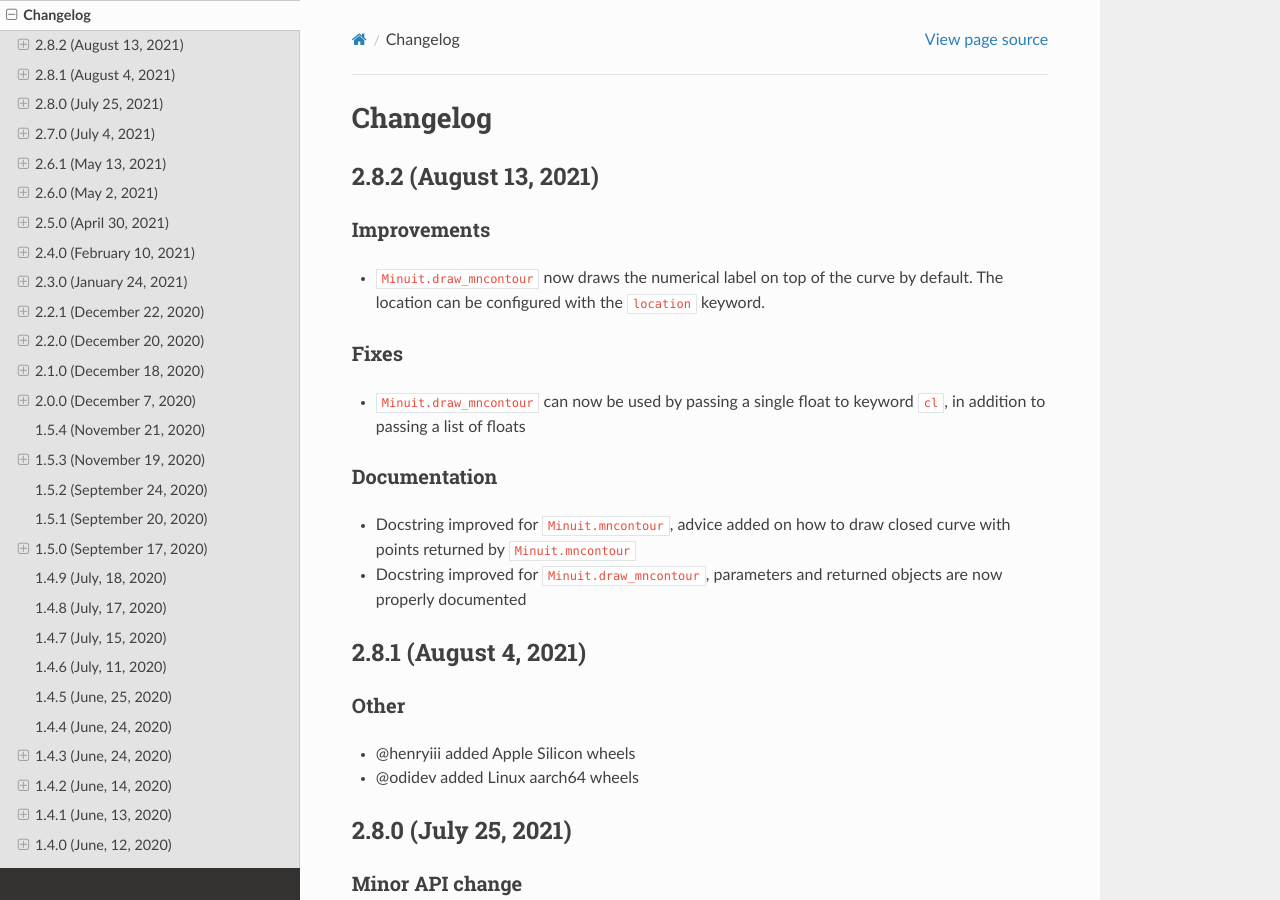
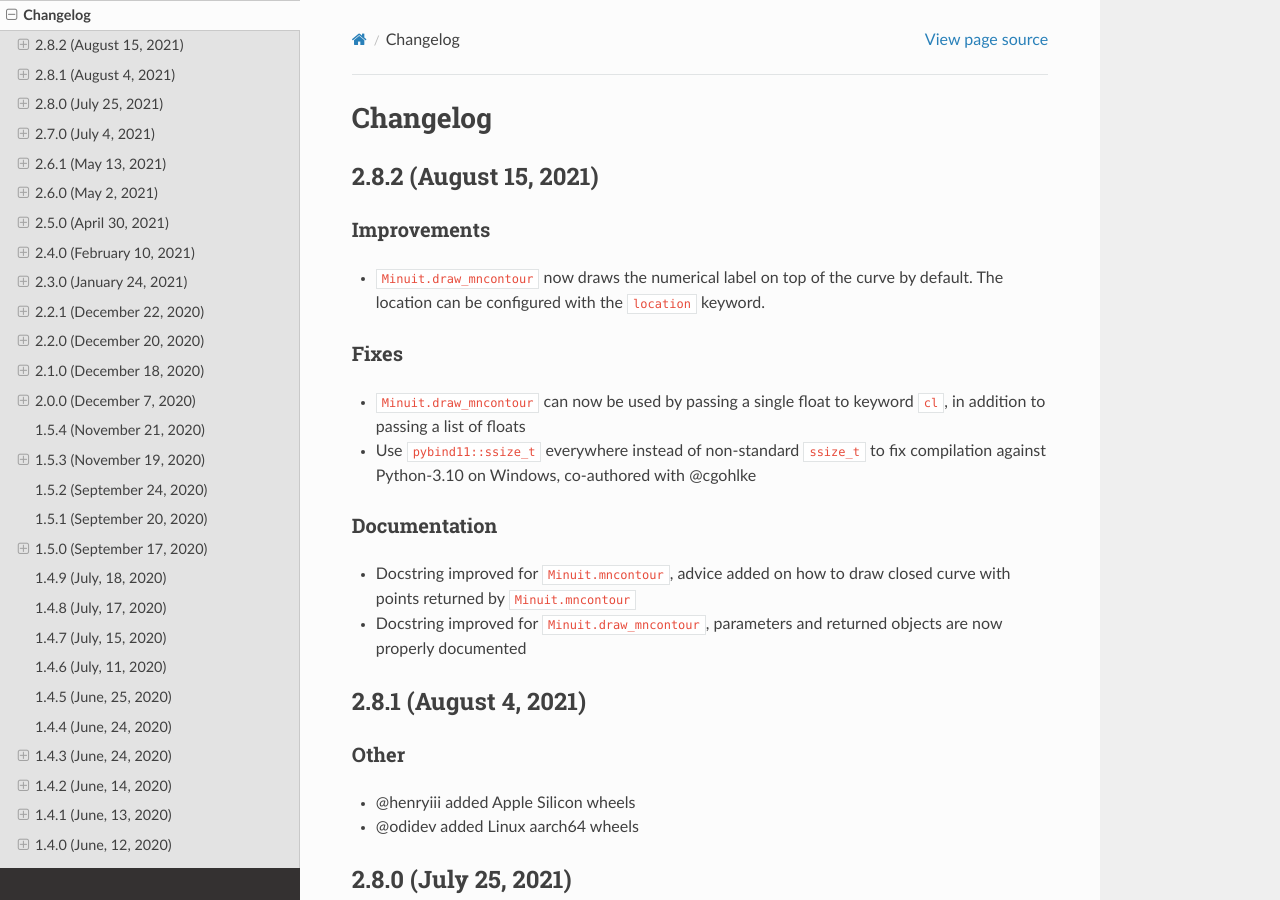
Before and after one commit to scikit-hep/iminuit, a Sphinx documentation site: the page built from doc/changelog.rst, in a window 1280 px wide and 900 px high. Built offline with Sphinx 7.4.7 and the Read the Docs theme 2.0.0, drawn with Linux system fonts in a browser that asks for light colours.

Commit message:
added changelog

```diff
--- a/doc/changelog.rst
+++ b/doc/changelog.rst
@@ -5,7 +5,7 @@
 Changelog
 =========
 
-2.8.2 (August 13, 2021)
+2.8.2 (August 15, 2021)
 -----------------------
 
 Improvements
@@ -17,6 +17,8 @@ Fixes
 ~~~~~
 - ``Minuit.draw_mncontour`` can now be used by passing a single float to keyword ``cl``,
   in addition to passing a list of floats
+- Use ``pybind11::ssize_t`` everywhere instead of non-standard ``ssize_t`` to fix
+  compilation against Python-3.10 on Windows, co-authored with @cgohlke
 
 Documentation
 ~~~~~~~~~~~~~
```
